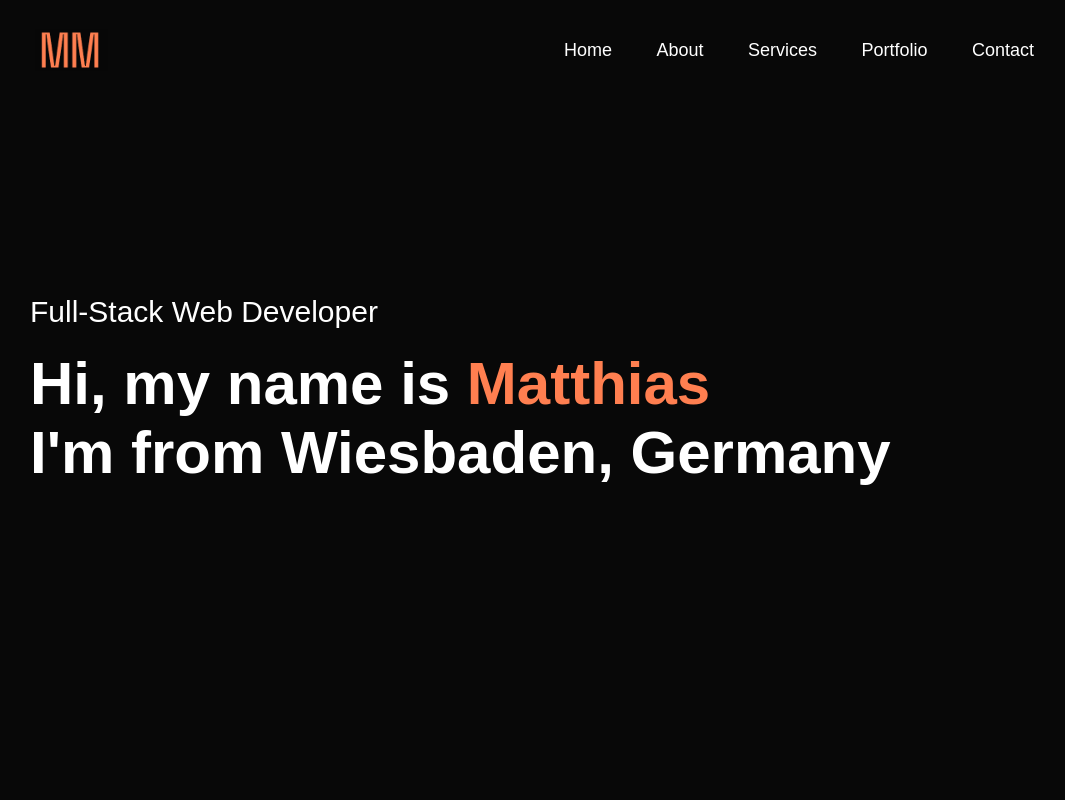
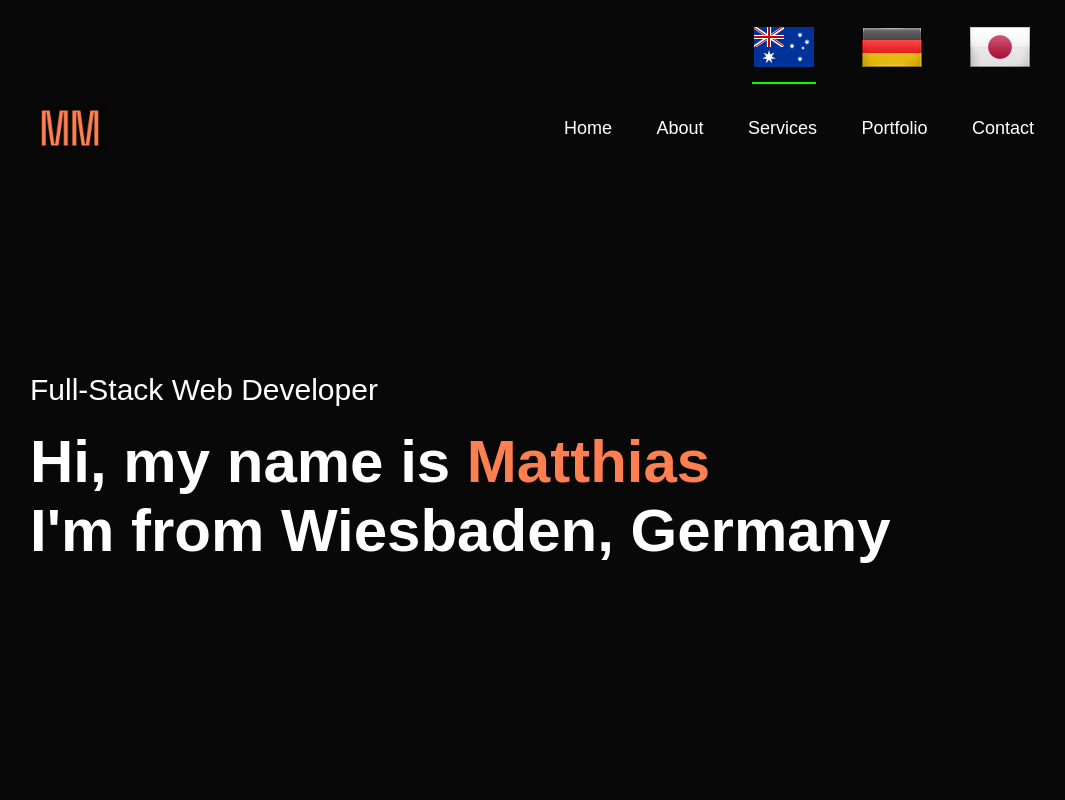
Before and after one commit to koola123/Portfolio-Website, a plain HTML site: page index.html in a window 1280 px wide. Shown: the top 800 px of the page, without its empty margins (98-1163 px from the left). Drawn offline with Linux system fonts and the light colour scheme.

Commit message:
update cv

```diff
--- a/index.html
+++ b/index.html
@@ -20,6 +20,11 @@
     <header>
       <div id="header">
         <div class="container">
+          <ul class="lang-change">
+           <li><a href="#" language="english" class="active"><img src="images/australia_icon.png" alt="English"></a></li>
+           <li><a href="#" language="german"><img src="images/germany_icon.png" alt="German"></a></li>
+           <li><a href="#" language="japanese"><img src="images/japan_icon.png" alt="Japanese"></a></li>
+          </ul>
           <nav>
             <img src="images/logo.png" class="logo" />
             <ul id="sidemenu">
@@ -53,13 +58,13 @@
             <div class="about-col-2">
               <h1 class="sub-title">About Me</h1>
               <p>
-                Who am I and why I want to make a career change from Sales
-                into Software Development. In short, here is my answer: <br><br>
+                Who I am and why I want to make a career change from Sales
+                into Software Development. In short, here is my story: <br><br>
 
                 Having worked in Sales for more than 10 years in different business
-                sectors, in one of my former positions as a consultant at an international
+                sectors, in one of my former positions as a consultant for the IT and technology division at an international
                 operating US-staffing firm, I, of course,
-                came across to many specialists working in that field.
+                came across many specialists working in that field.
                 Among other aspects, I got extremely excited and inspired by those candidates
                 in terms of their knowledge, their way to work, their projects and duties etc.,
                 and I said to myself "It's phantastic what they are doing. It's much more than a
--- a/styles.css
+++ b/styles.css
@@ -433,3 +433,20 @@ nav .fa-solid {
     font-size: 14px;
   }
 }
+
+.lang-change {
+  display: flex;
+  justify-content: flex-end;
+  list-style-type: none;
+}
+.lang-change li {
+  padding: 5px 22px;
+}
+.lang-change li a {
+  color: #fff;
+  text-decoration: none;
+  cursor: pointer;
+}
+.lang-change li a.active {
+  border-bottom: 2px solid lime;
+}
```
Also changed, not shown: images/australia_icon.png (added), images/germany_icon.png (added), images/japan_icon.png (added), 1 other file.
